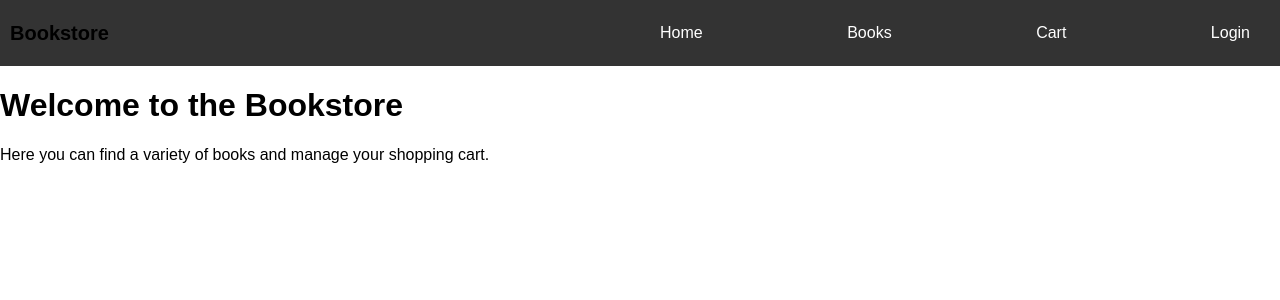
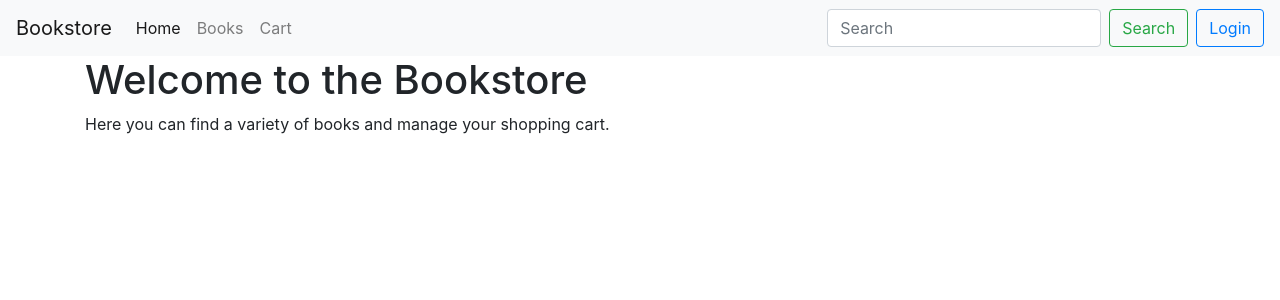
Before and after one commit to Alexander1411/bookstore, a Flask app: page / in a window 1280 px wide. Shown: the top 300 px of the page. Run offline with Flask 3, Linux system fonts and the light colour scheme; some libraries are stand-ins or nearby versions.

Commit message:
big update

```diff
--- a/run.py
+++ b/run.py
@@ -1,7 +1,16 @@
-from flask import Flask, render_template, redirect, url_for, session
+from flask import Flask, render_template, request, redirect, url_for, session
 
 app = Flask(__name__)
 app.secret_key = 'supersecretkey'
+
+books = [
+    {"id": 1, "title": "Book One", "author": "Author One"},
+    {"id": 2, "title": "Book Two", "author": "Author Two"},
+    {"id": 3, "title": "Book Three", "author": "Author Three"},
+    {"id": 4, "title": "Book Four", "author": "Author Four"},
+    {"id": 5, "title": "Book Five", "author": "Author Five"},
+    {"id": 6, "title": "Book Six", "author": "Author Six"}
+]
 
 @app.route('/')
 def home():
@@ -9,24 +18,25 @@ def home():
 
 @app.route('/login')
 def login():
-    # Add login logic here
     session['user'] = 'user'
     return redirect(url_for('home'))
 
 @app.route('/logout')
 def logout():
-    # Add logout logic here
     session.pop('user', None)
     return redirect(url_for('home'))
 
 @app.route('/books')
-def books():
-    # Add logic to show books
-    return render_template('books.html')
+def books_page():
+    query = request.args.get('query')
+    if query:
+        filtered_books = [book for book in books if query.lower() in book['title'].lower()]
+    else:
+        filtered_books = books
+    return render_template('books.html', books=filtered_books)
 
 @app.route('/cart')
 def cart():
-    # Add logic to show cart
     return render_template('cart.html')
 
 if __name__ == '__main__':
--- a/templates/index.html
+++ b/templates/index.html
@@ -4,57 +4,45 @@
     <meta charset="UTF-8">
     <meta name="viewport" content="width=device-width, initial-scale=1.0">
     <title>Bookstore</title>
-    <style>
-        body {
-            font-family: Arial, sans-serif;
-            margin: 0;
-            padding: 0;
-        }
-        .navbar {
-            display: flex;
-            justify-content: space-between;
-            align-items: center;
-            background-color: #333;
-            padding: 10px;
-        }
-        .navbar a {
-            color: white;
-            padding: 14px 20px;
-            text-decoration: none;
-            text-align: center;
-        }
-        .navbar a:hover {
-            background-color: #ddd;
-            color: black;
-        }
-        .navbar .logo {
-            font-size: 20px;
-            font-weight: bold;
-        }
-        .navbar .nav-links {
-            display: flex;
-            justify-content: space-between;
-            width: 50%;
-        }
-    </style>
+    <link rel="stylesheet" href="https://stackpath.bootstrapcdn.com/bootstrap/4.5.2/css/bootstrap.min.css">
 </head>
 <body>
-    <div class="navbar">
-        <div class="logo">Bookstore</div>
-        <div class="nav-links">
-            <a href="{{ url_for('home') }}">Home</a>
-            <a href="{{ url_for('books') }}">Books</a>
-            <a href="{{ url_for('cart') }}">Cart</a>
+    <nav class="navbar navbar-expand-lg navbar-light bg-light">
+        <a class="navbar-brand" href="#">Bookstore</a>
+        <button class="navbar-toggler" type="button" data-toggle="collapse" data-target="#navbarTogglerDemo02" aria-controls="navbarTogglerDemo02" aria-expanded="false" aria-label="Toggle navigation">
+            <span class="navbar-toggler-icon"></span>
+        </button>
+
+        <div class="collapse navbar-collapse" id="navbarTogglerDemo02">
+            <ul class="navbar-nav mr-auto mt-2 mt-lg-0">
+                <li class="nav-item active">
+                    <a class="nav-link" href="{{ url_for('home') }}">Home <span class="sr-only">(current)</span></a>
+                </li>
+                <li class="nav-item">
+                    <a class="nav-link" href="{{ url_for('books_page') }}">Books</a>
+                </li>
+                <li class="nav-item">
+                    <a class="nav-link" href="{{ url_for('cart') }}">Cart</a>
+                </li>
+            </ul>
+            <form class="form-inline my-2 my-lg-0" action="{{ url_for('books_page') }}" method="GET">
+                <input class="form-control mr-sm-2" type="search" placeholder="Search" aria-label="Search" name="query">
+                <button class="btn btn-outline-success my-2 my-sm-0" type="submit">Search</button>
+            </form>
             {% if session.get('user') %}
-                <a href="{{ url_for('logout') }}">Logout</a>
+                <a class="btn btn-outline-danger ml-2" href="{{ url_for('logout') }}">Logout</a>
             {% else %}
-                <a href="{{ url_for('login') }}">Login</a>
+                <a class="btn btn-outline-primary ml-2" href="{{ url_for('login') }}">Login</a>
             {% endif %}
         </div>
-    </div>
-    <div>
+    </nav>
+    <div class="container">
         <h1>Welcome to the Bookstore</h1>
         <p>Here you can find a variety of books and manage your shopping cart.</p>
     </div>
+
+    <script src="https://code.jquery.com/jquery-3.5.1.slim.min.js"></script>
+    <script src="https://cdn.jsdelivr.net/npm/@popperjs/core@2.5.4/dist/umd/popper.min.js"></script>
+    <script src="https://stackpath.bootstrapcdn.com/bootstrap/4.5.2/js/bootstrap.min.js"></script>
 </body>
 </html>
```
Also changed, not shown: templates/books.html (+44 -13 lines), templates/cart.html (+21 -20 lines), templates/static/css/style.css (deleted, +0 -31 lines).
